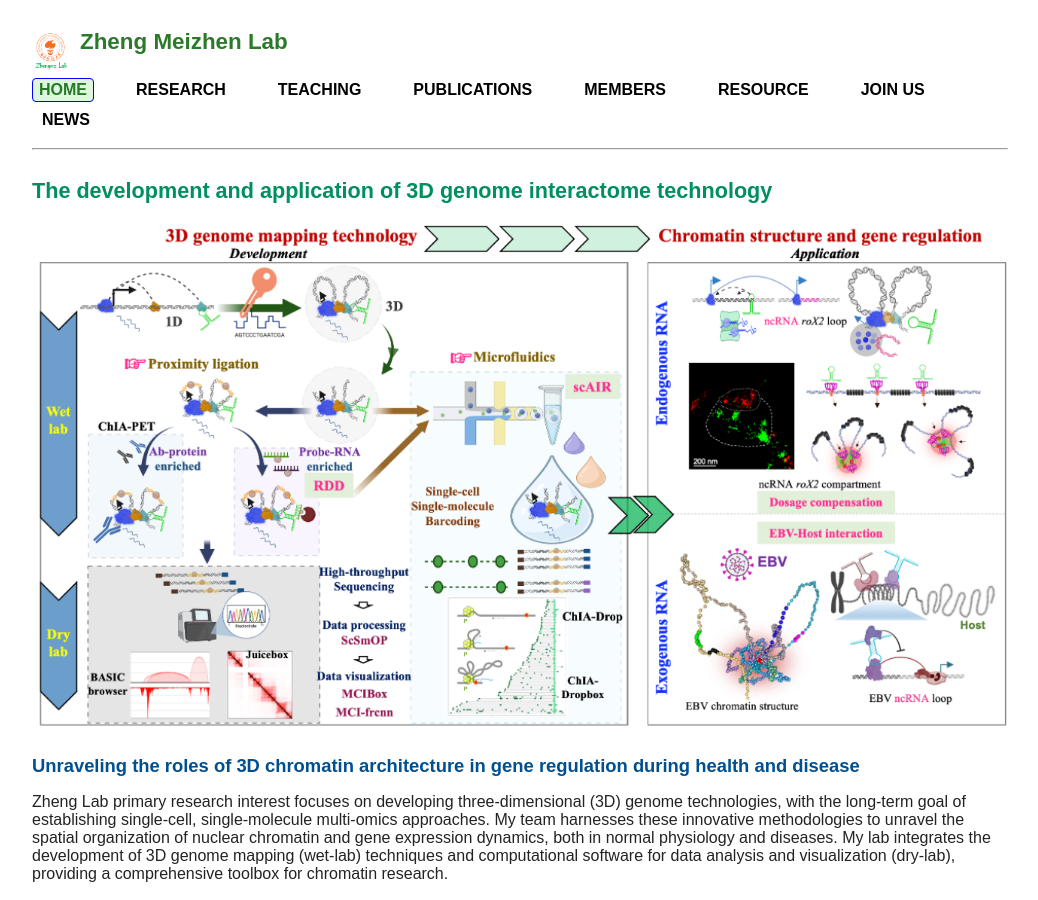
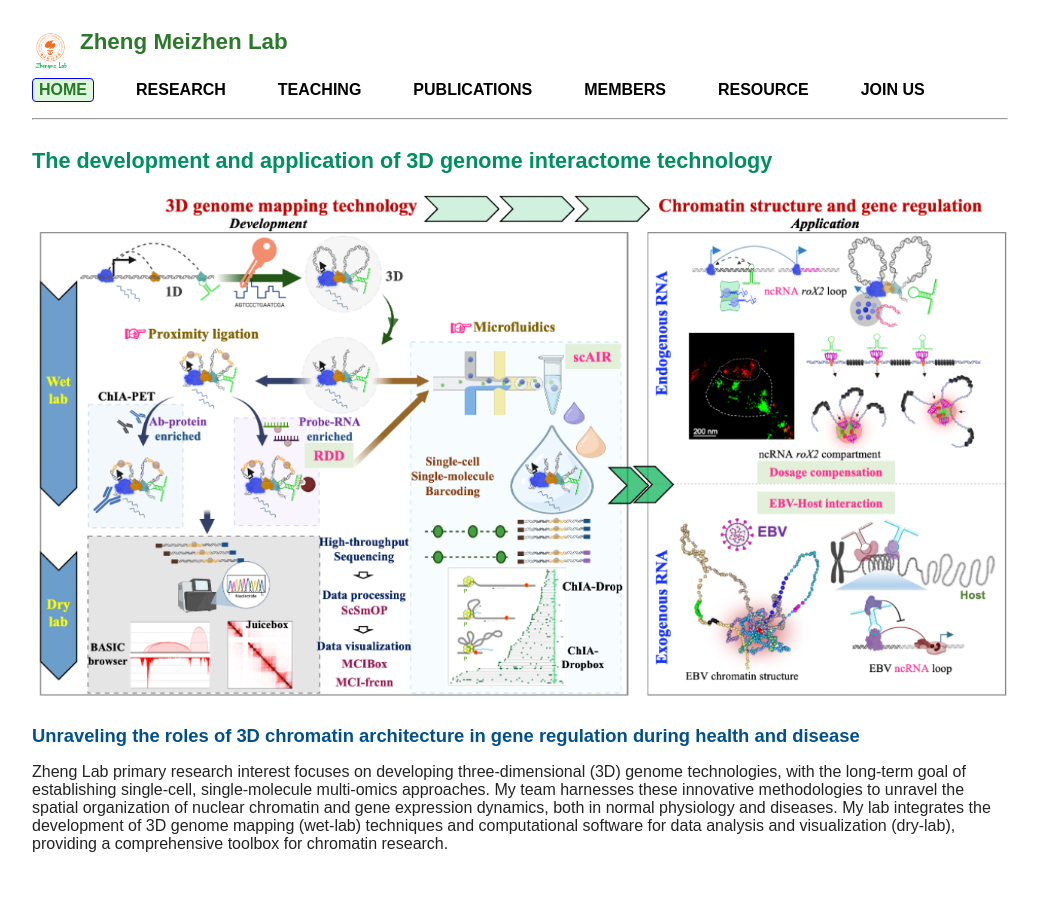
Before and after one commit to ZhengmzLab/zhengmzlab.github.io, a Jekyll site: the page built from index.md, in a window 1280 px wide. Shown: the whole page, without its empty margins (120-1158 px from the left). Built offline with Jekyll 4.4.1, drawn with Linux system fonts in a browser that asks for light colours.

Commit message:
Update _config.yml

```diff
--- a/_config.yml
+++ b/_config.yml
@@ -19,5 +19,3 @@ nav_items:
     url: /resource.html
   - name: JOIN US
     url: /join_us.html
-  - name: NEWS
-    url: /news.html
```
